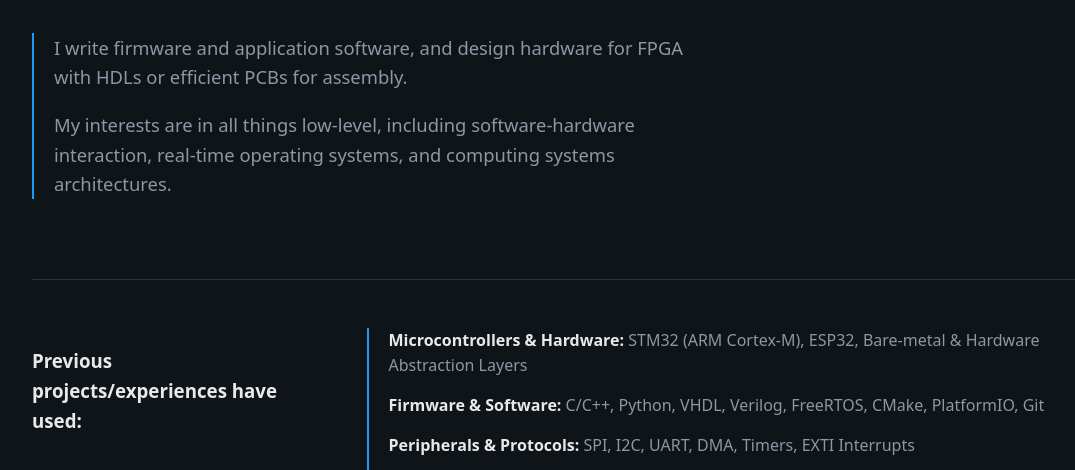
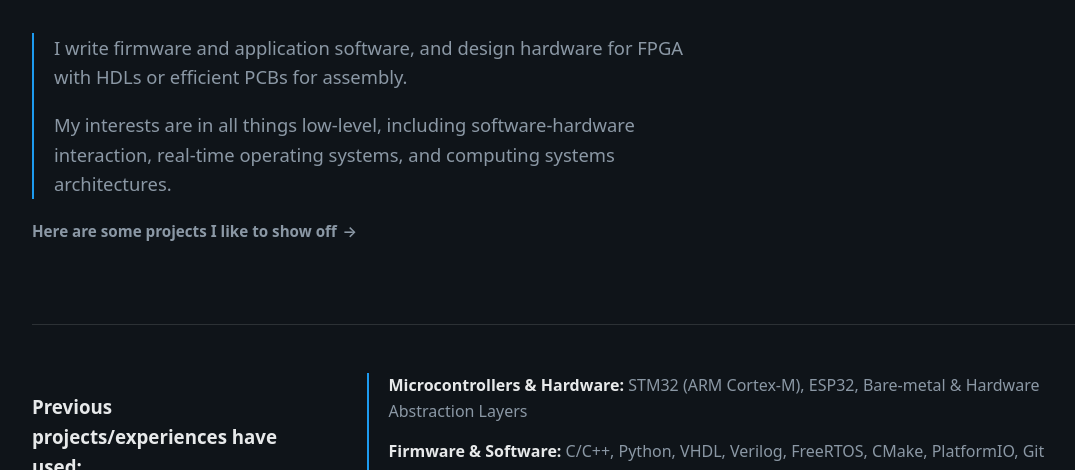
Before and after one commit to AaroSnid/aarosnid.github.io, a plain HTML site: page index.html in a window 1280 px wide. Shown: the part 284-754 px from the top of the page, without its empty margins (80-1155 px from the left). Drawn offline with Linux system fonts and the light colour scheme.

Commit message:
Add Link to Projects Page

```diff
--- a/index.html
+++ b/index.html
@@ -24,6 +24,7 @@
 						My interests are in all things low-level, including software-hardware interaction, real-time operating systems, and computing systems architectures.
 					</p>
 				</div>
+				<a class="projects-link" href="projects/">Here are some projects I like to show off <span aria-hidden="true">→</span></a>
 			</section>
 
 			<section class="content-section" aria-labelledby="skills-title">
--- a/styles.css
+++ b/styles.css
@@ -91,6 +91,22 @@ h1 {
   margin-bottom: 0;
 }
 
+.projects-link {
+  display: inline-flex;
+  align-items: center;
+  gap: 0.35rem;
+  margin-top: 1.25rem;
+  color: var(--text-muted);
+  font-size: 0.95rem;
+  font-weight: 600;
+  text-decoration: none;
+}
+
+.projects-link:hover,
+.projects-link:focus-visible {
+  color: var(--accent);
+}
+
 .content-section {
   display: grid;
   grid-template-columns: minmax(10rem, 0.75fr) minmax(0, 2fr);
```
